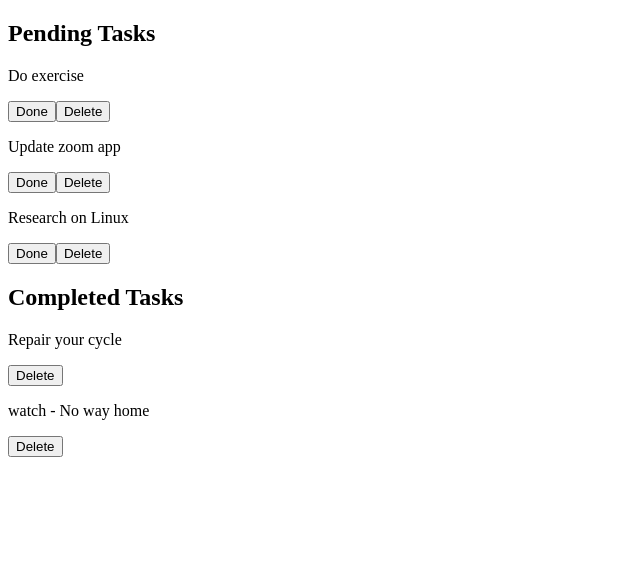
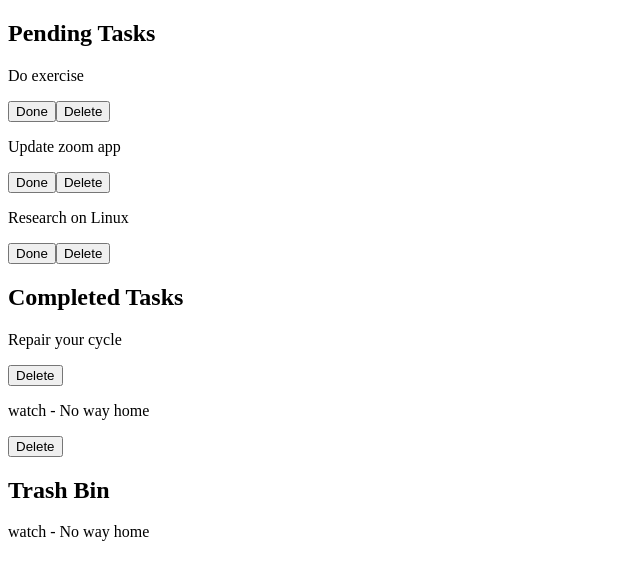
Before and after one commit to WinayGupta777/firstreactapp, a React (Create React App) app: page / in a window 1280 px wide. Shown: the top 580 px of the page, without its empty margins (0-640 px from the left). Built offline with nearby package versions, Linux system fonts and the light colour scheme.

Commit message:
Made functions & working also, but bcoz of 'id' block is remain in trash & com tasks also!!

```diff
--- a/src/components/TodoComponent.js
+++ b/src/components/TodoComponent.js
@@ -1,7 +1,7 @@
 import React from "react";
 import Completed from "./completed";
 import Pending from "./pending";
-
+import Trash from "./TrashBin";
 let todoList = [
     {
         title: "Do exercise",
@@ -31,7 +31,7 @@ let todoList = [
         title: "watch - No way home",
         status: false,
         id: 5,
-        mode: "active"
+        mode: "deactive"
     }
 ];
 
@@ -63,11 +63,22 @@ class TodoComponent extends React.Component {
         block.status=!block.status;
         this.setState({todos:tmp})
     }
+    move2trash=(blockID)=>{
+        const tmp = [...this.state.todos];
+        const block = tmp.find(  (i)=> i.id===blockID);
+        block.mode = "deactive";
+        this.setState({todos:tmp});
+    }
+    getTrashed=()=>{
+        let d = this.state.todos.filter( (i)=>i.mode==="deactive");
+        return d;
+    }
     render(){
         return(
             <>
-                <Pending list={this.getPending()}   fun={this.changeState}></Pending>
-                <Completed list={this.getCompleted()}></Completed>
+                <Pending list={this.getPending()}   fun={this.changeState}  fun2={this.move2trash}></Pending>
+                <Completed list={this.getCompleted()} fun2={this.move2trash}></Completed>
+                <Trash list={this.getTrashed()}></Trash>
             </>
         )
     }
--- a/src/components/TrashBin.js
+++ b/src/components/TrashBin.js
@@ -7,6 +7,12 @@ class Trash extends React.Component {
     render(){return(
         <>
             <h2>Trash Bin</h2>
+            {this.props.list.map(
+                (i)=>
+                <div>
+                    <p>{i.title}</p>
+                </div>
+            )}
         </>
     )}
 }
--- a/src/components/completed.js
+++ b/src/components/completed.js
@@ -9,8 +9,9 @@ class Completed extends React.Component {
             {this.props.list.map(
                 (i)=>
                 <div>
+                    {console.log(i.id)}
                     <p>{i.title}</p>
-                    <button>Delete</button>
+                    <button onClick={()=>this.props.fun2(i.id)}>Delete</button>
                 </div>
             )}
         </>
--- a/src/components/pending.js
+++ b/src/components/pending.js
@@ -11,7 +11,7 @@ class Pending extends React.Component {
                 <div>
                     <p>{i.title}</p>
                     <button onClick={()=>this.props.fun(i.id)}>Done</button>
-                    <button>Delete</button>
+                    <button onClick={()=>this.props.fun2(i.id)}>Delete</button>
                 </div>
             )}
         </>
```
